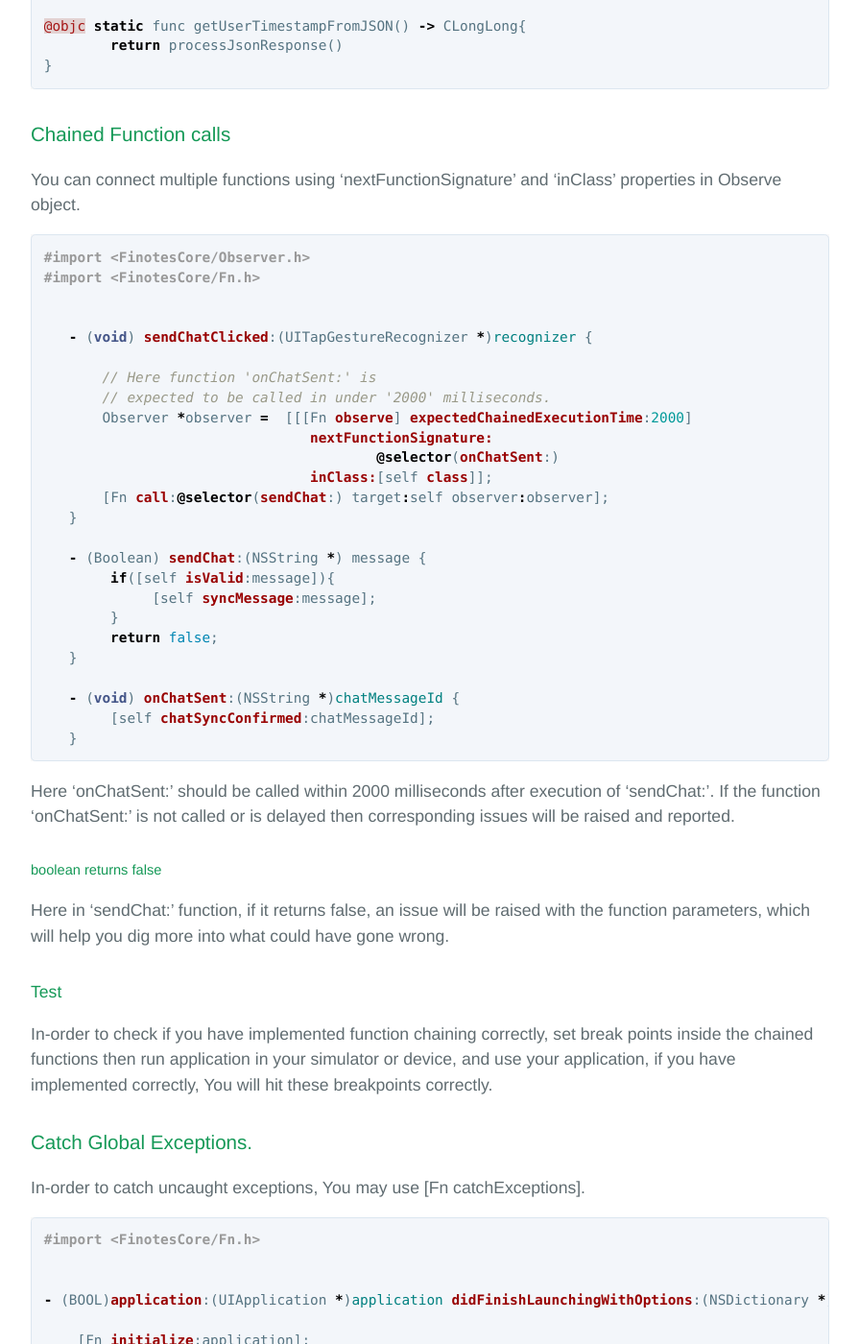
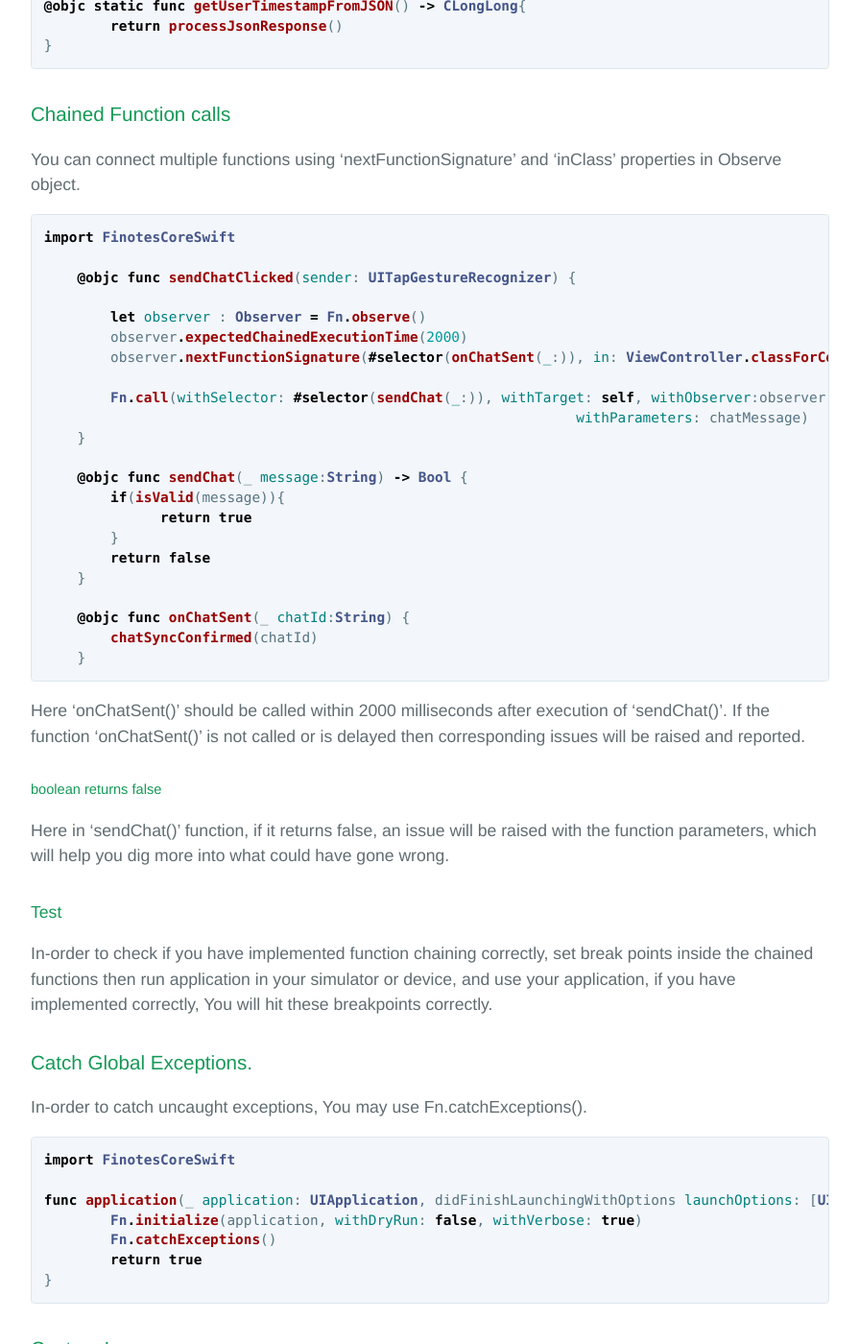
Before and after one commit to finotes/finotes.github.io, a Jekyll site: the page built from _posts/2018-02-02-swift-docs.md, in a window 1280 px wide and 1400 px high, scrolled down 8380 px. Shown: the whole window at 96% size, without its empty margins (192-1087 px from the left). Built offline with Jekyll 4.4.1, drawn with Linux system fonts in a browser that asks for light colours; some web fonts are replaced; some of the changed text lies outside the part shown.

Commit message:
Update 2018-02-02-swift-docs.md

````diff
--- a/_posts/2018-02-02-swift-docs.md
+++ b/_posts/2018-02-02-swift-docs.md
@@ -312,11 +312,10 @@ public class DBUtils: NSObject {
 
 #### Static Function calls
 
-For static functions, pass corresponding class instead of object in [Fn call:] to invoke static method.
+For static functions, pass corresponding class instead of object in Fn.call() to invoke static method.
 
-```objc
-#import <FinotesCore/Observer.h>
-#import <FinotesCore/Fn.h>
+```swift
+import FinotesCoreSwift
 
 
         let userTimeStamp :CLongLong = Fn.call(withSelector: #selector(ViewController.getUserTimestampFromJSON),
@@ -330,80 +329,62 @@ For static functions, pass corresponding class instead of object in [Fn call:] t
 
 ### Chained Function calls
 
-You can connect multiple functions using ‘nextFunctionSignature’ and 'inClass' properties in Observe object.
+You can connect multiple functions using 'nextFunctionSignature' and 'inClass' properties in Observe object.
 
-```objc
-#import <FinotesCore/Observer.h>
-#import <FinotesCore/Fn.h>
+```swift
+import FinotesCoreSwift
 
+    @objc func sendChatClicked(sender: UITapGestureRecognizer) {
 
-   - (void) sendChatClicked:(UITapGestureRecognizer *)recognizer {
+        let observer : Observer = Fn.observe()
+        observer.expectedChainedExecutionTime(2000)
+        observer.nextFunctionSignature(#selector(onChatSent(_:)), in: ViewController.classForCoder())
 
-       // Here function 'onChatSent:' is
-       // expected to be called in under '2000' milliseconds.
-       Observer *observer =  [[[Fn observe] expectedChainedExecutionTime:2000]
-				nextFunctionSignature:
-					@selector(onChatSent:)
-				inClass:[self class]];
-       [Fn call:@selector(sendChat:) target:self observer:observer];
-   }
+	Fn.call(withSelector: #selector(sendChat(_:)), withTarget: self, withObserver:observer,
+								withParameters: chatMessage)
+    }
 
-   - (Boolean) sendChat:(NSString *) message {
-   	if([self isValid:message]){
-	     [self syncMessage:message];
+    @objc func sendChat(_ message:String) -> Bool {
+    	if(isValid(message)){
+	      return true
 	}
-	return false;
-   }
+        return false
+    }
 
-   - (void) onChatSent:(NSString *)chatMessageId {
-   	[self chatSyncConfirmed:chatMessageId];
-   }
+    @objc func onChatSent(_ chatId:String) {
+    	chatSyncConfirmed(chatId)
+    }
 ```
 
-Here 'onChatSent:' should be called within 2000 milliseconds after execution of 'sendChat:'. If the function 'onChatSent:' is not called or is delayed then corresponding issues will be raised and reported.
+Here 'onChatSent()' should be called within 2000 milliseconds after execution of 'sendChat()'. If the function 'onChatSent()' is not called or is delayed then corresponding issues will be raised and reported.
 
 ##### boolean returns false
-Here in 'sendChat:' function, if it returns false, an issue will be raised with the function parameters, which will help you dig more into what could have gone wrong.
+Here in 'sendChat()' function, if it returns false, an issue will be raised with the function parameters, which will help you dig more into what could have gone wrong.
 
 #### Test
 In-order to check if you have implemented function chaining correctly, set break points inside the chained functions then run application in your simulator or device, and use your application, if you have implemented correctly, You will hit these breakpoints correctly.
 
 ### Catch Global Exceptions.
-In-order to catch uncaught exceptions, You may use [Fn catchExceptions].
-```objc
-#import <FinotesCore/Fn.h>
+In-order to catch uncaught exceptions, You may use Fn.catchExceptions().
+```swift
+import FinotesCoreSwift
 
-
-- (BOOL)application:(UIApplication *)application didFinishLaunchingWithOptions:(NSDictionary *)launchOptions {
-
-    [Fn initialize:application];
-    [Fn catchExceptions];
-}
-```
-
-### Custom Exceptions
-You can report custom exceptions using the [Fn reportExceptionAt:] API.
-```objc
-@try{
-    [self fetchUserDetails];
-}@catch(NSException *exception){
-    [Fn reportExceptionAt:self withException:exception
-    					withSeverity:FATAL];
+func application(_ application: UIApplication, didFinishLaunchingWithOptions launchOptions: [UIApplicationLaunchOptionsKey: Any]?) -> Bool {
+	Fn.initialize(application, withDryRun: false, withVerbose: true)
+        Fn.catchExceptions()
+        return true
 }
 ```
 
 ### Custom Issue
 You can report custom issues using the [Fn reportIssueAt:] API.
-```objc
-
+```swift
 //Payment gateway delegate methods.
--(void) paymentCompleted:(NSString *) userIdentifier forType:(NSInteger) type{
+func paymentCompleted(_ userIdentifier:String, _ type:String){
 
 }
 
--(void) paymentFailed:(NSString *) userIdentifier forReason:(NSString *) reason{
-    [Fn reportIssueAt:self withDescription:
-    			[NSString stringWithFormat:@"Payment failed for %@", reason]
-			withSeverity:FATAL];
+func paymentFailed(_ reason:String, _ userId:String){
+	Fn.reportIssue(atTarget: self, withDescription: String(format: "Payment failed for %@",reason), withSeverity: FATAL)
 }
 ```
````
